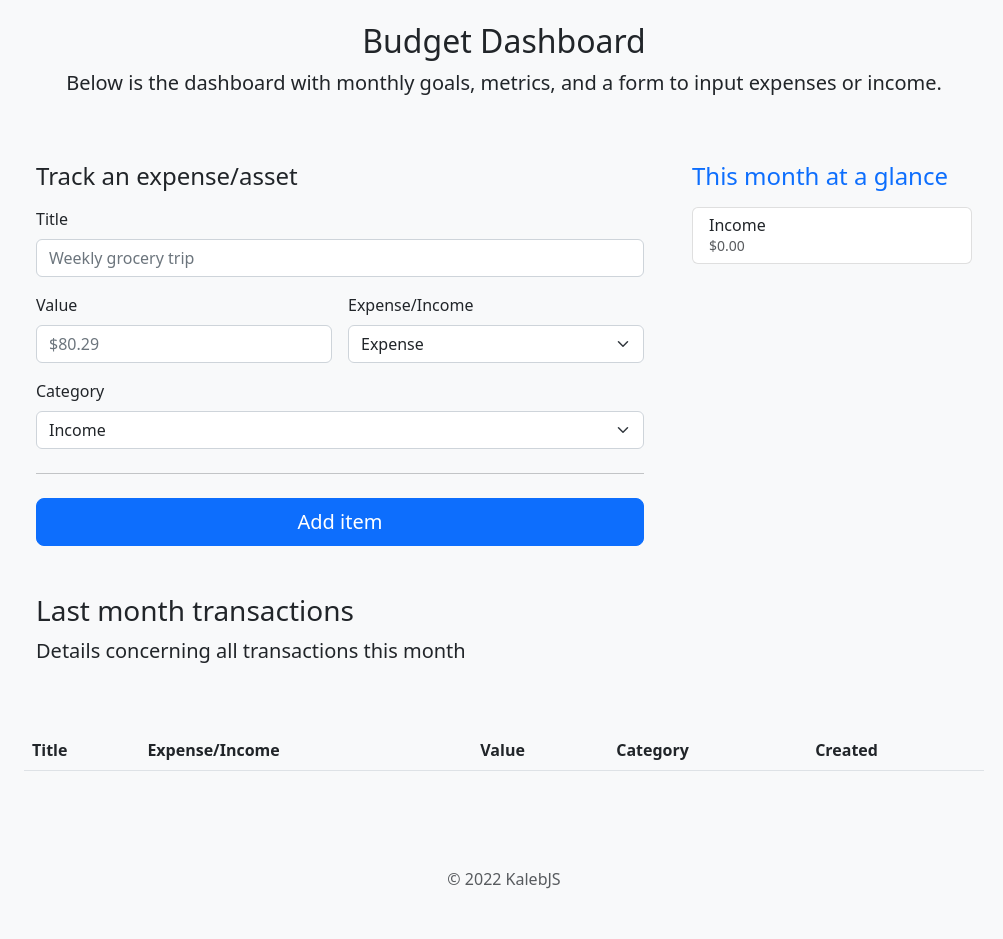
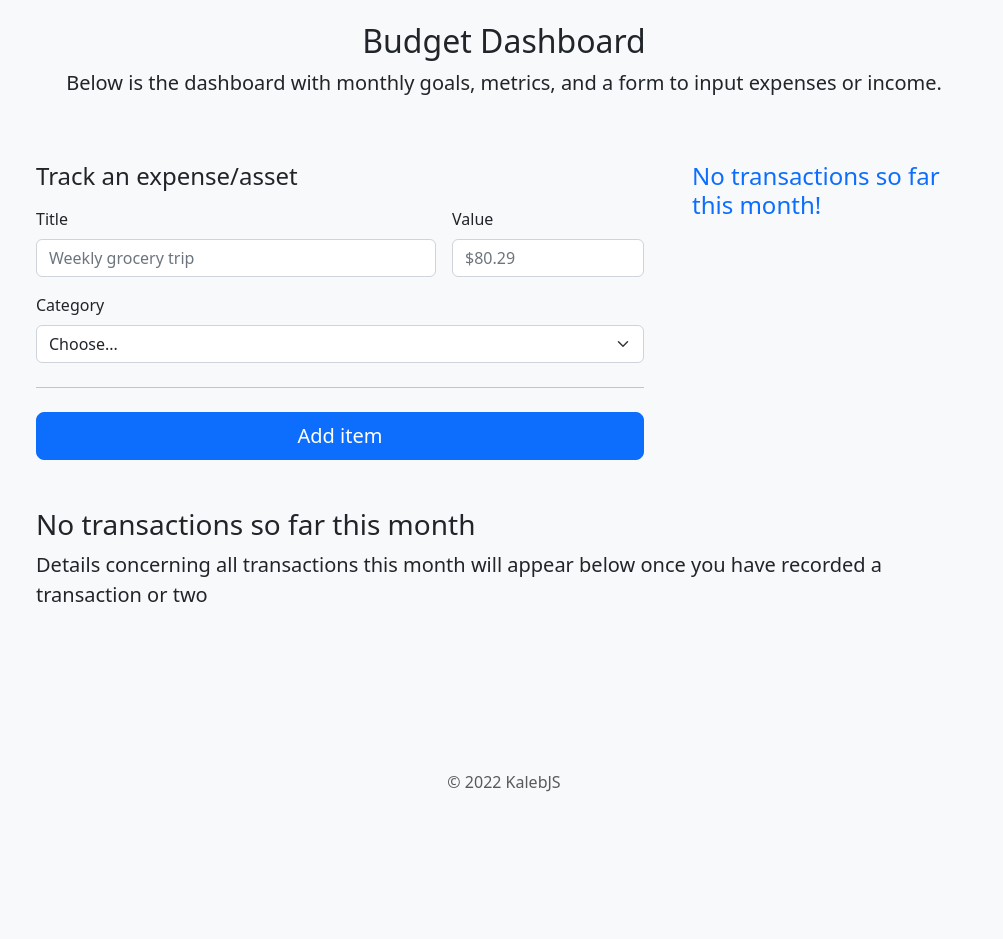
Before and after one commit to KalebJS/budgetr, a Flask app: page / in a window 1280 px wide. Shown: the part 222-1161 px from the top of the page, without its empty margins (136-1139 px from the left). After the commit the page ends 1014 px from the top, so only its background shows below. Run offline with Flask 2, Linux system fonts and the light colour scheme; data comes from the database, SQL or seed files in the repository; data that the repository does not hold is empty; some libraries are stand-ins or nearby versions.

Commit message:
feature: remove type

```diff
--- a/schema.sql
+++ b/schema.sql
@@ -17,7 +17,6 @@ CREATE TABLE transactions
     created     TIMESTAMP NOT NULL DEFAULT CURRENT_TIMESTAMP,
     title       TEXT      NOT NULL,
     value       INT       NOT NULL,
-    value_type  TEXT      NOT NULL,
     category_id INT       NOT NULL,
     FOREIGN KEY (user_id) REFERENCES user (id)
 );
--- a/src/budget/budget.py
+++ b/src/budget/budget.py
@@ -19,9 +19,9 @@ def index():
             transaction = Transaction(**request.form)
             transaction = classify(transaction)
             db.execute(
-                "INSERT INTO transactions (user_id, title, value, category_id, value_type) VALUES "
-                "('kalebjs', ?, ?, ?, ?);",
-                (transaction.title, transaction.value, transaction.category_id, transaction.value_type),
+                "INSERT INTO transactions (user_id, title, value, category_id) VALUES "
+                "('kalebjs', ?, ?, ?);",
+                (transaction.title, transaction.value, transaction.category_id),
             )
             db.commit()
         except ValidationError as e:
@@ -34,7 +34,10 @@ def index():
     ).fetchall()
     transactions = [Transaction(**row) for row in exp_inc_list]
     categories = DBUtils.get_total_by_category()
-    return render_template("budget/index.html", transactions=transactions, categories=categories)
+    sorted_categories = sorted([c for c in categories if c.total > 0], reverse=True)
+    return render_template(
+        "budget/index.html", transactions=transactions, categories=categories, sorted_categories=sorted_categories
+    )
 
 
 @bp.route("/edit/<int:transaction_id>", methods=("GET", "POST"))
@@ -48,13 +51,12 @@ def edit(transaction_id):
             update_classification(transaction, updated)
             updated.created = datetime.strptime(request.form["date"], "%Y-%m-%d")
             db.execute(
-                "UPDATE transactions SET title = ?, value = ?, category_id = ?, value_type = ?, created = ? WHERE "
+                "UPDATE transactions SET title = ?, value = ?, category_id = ?, created = ? WHERE "
                 "id = ?;",
                 (
                     updated.title,
                     updated.value,
                     updated.category_id,
-                    updated.value_type,
                     updated.created,
                     transaction_id,
                 ),
--- a/src/database/models.py
+++ b/src/database/models.py
@@ -9,16 +9,9 @@ class Transaction(BaseModel):
     title: str
     value: float
     category_id: int = -1
-    value_type: str = None
     id: int = None
     user_id: str = None
     created: datetime = None
-
-    @validator("value_type")
-    def has_value_type(cls, v):
-        if not v:
-            raise ValueError("value_type must be income or expense")
-        return v
 
     @validator("value")
     def has_value(cls, v):
@@ -51,7 +44,16 @@ class Transaction(BaseModel):
     @property
     def category(self):
         from .db import DBUtils
+
         return DBUtils.get_category_by_id(self.category_id).label
+
+    @property
+    def value_type(self):
+        from .db import DBUtils
+
+        if DBUtils.get_category_by_id(self.category_id).is_expense:
+            return "Expense"
+        return "Income"
 
 
 class Category(BaseModel):
@@ -65,6 +67,9 @@ class Category(BaseModel):
     @property
     def formatted_total(self):
         return f"{self.total:,.2f}"
+
+    def __lt__(self, other):
+        return self.total < other.total
 
 
 class WeightedCategory(BaseModel):
--- a/templates/budget/index.html
+++ b/templates/budget/index.html
@@ -87,11 +87,12 @@
             <div class="row g-5">
                 <!-- at a glance -->
                 <div class="col-md-5 col-lg-4 order-md-last">
+                    {% if sorted_categories %}
                         <h4 class="d-flex justify-content-between align-items-center mb-3">
                             <span class="text-primary">This month at a glance</span>
                         </h4>
                         <ul class="list-group mb-3">
-                        {% for category in categories %}
+                            {% for category in sorted_categories %}
                                 <li class="list-group-item d-flex justify-content-between lh-sm">
                                     <div>
                                         <h6 class="my-0">{{ category.label }}</h6>
@@ -101,6 +102,11 @@
                                 </li>
                             {% endfor %}
                         </ul>
+                    {% else %}
+                        <h4 class="d-flex justify-content-between align-items-center mb-3">
+                            <span class="text-primary">No transactions so far this month!</span>
+                        </h4>
+                    {% endif %}
                 </div>
                 <!-- end at a glance -->
                 <!-- reporter -->
@@ -108,7 +114,7 @@
                     <h4 class="mb-3">Track an expense/asset</h4>
                     <form class="needs-validation" novalidate method="post">
                         <div class="row g-3">
-                            <div class="col-12">
+                            <div class="col-sm-8">
                                 <label for="title" class="form-label">Title</label>
                                 <input name="title" type="text" class="form-control" id="title"
                                        placeholder="Weekly grocery trip"
@@ -118,7 +124,7 @@
                                 </div>
                             </div>
 
-                            <div class="col-sm-6">
+                            <div class="col-sm-4">
                                 <label for="value" class="form-label">Value</label>
                                 <input name="value" step="0.01" type="number" class="form-control" id="value"
                                        placeholder="$80.29" value=""
@@ -128,27 +134,14 @@
                                 </div>
                             </div>
 
-                            <div class="col-sm-6">
-                                <label for="value_type" class="form-label">Expense/Income</label>
-                                <select name="value_type" class="form-select" id="value_type">
-                                    <option>Expense</option>
-                                    <option>Income</option>
-                                </select>
-                                <div class="invalid-feedback">
-                                    Valid type required
-                                </div>
-                            </div>
-
                             <div class="col-12">
                                 <label for="category_id" class="form-label">Category</label>
                                 <select name="category_id" class="form-select" id="category_id">
+                                    <option value="-1">Choose...</option>
                                     {% for category in categories %}
                                         <option value="{{ category.id }}">{{ category.label }}</option>
                                     {% endfor %}
                                 </select>
-                                <div class="invalid-feedback">
-                                    Valid category required
-                                </div>
                             </div>
                         </div>
 
@@ -161,6 +154,7 @@
             </div>
 
 
+            {% if transactions %}
                 <div class="row d-none d-md-block">
                     <div class="py-5">
                         <h3>Last month transactions</h3>
@@ -191,6 +185,15 @@
                         </tbody>
                     </table>
                 </div>
+            {% else %}
+                <div class="row d-none d-md-block">
+                    <div class="py-5">
+                        <h3>No transactions so far this month</h3>
+                        <p class="lead">Details concerning all transactions this month will appear below once you have
+                        recorded a transaction or two</p>
+                    </div>
+                </div>
+            {% endif %}
 
         </main>
 
```
Also changed, not shown: src/classifier/classifier.py (+2 -6 lines), templates/budget/edit.html (+5 -18 lines), src/classifier/__init__.py (line endings or trailing spaces). Lines whose indentation alone changed are shown as unchanged.
